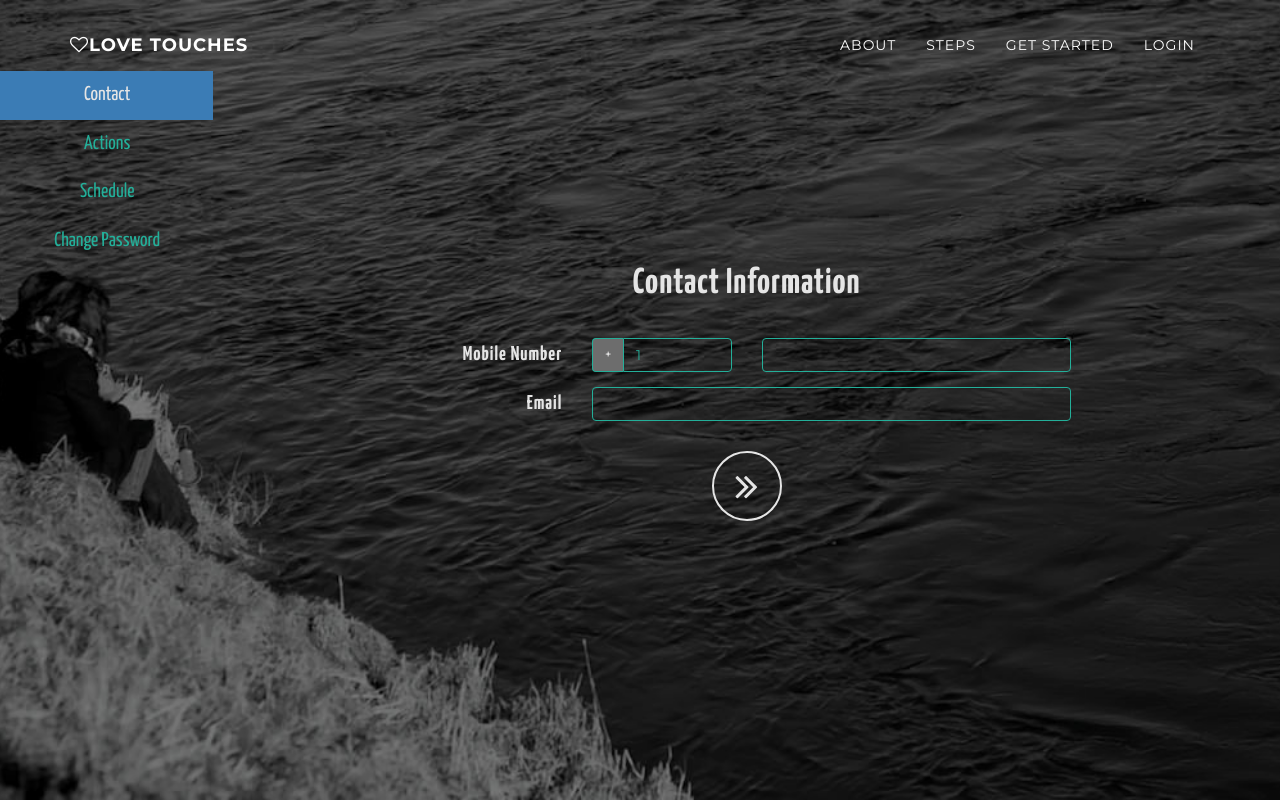
After one commit to brolewis/love_touches, a Flask app: template templates/profile.html in a window 1280 px wide. The commit adds this page. Run offline with Flask 2, Linux system fonts and the light colour scheme; the template is opened without the code that fills it: values that come from a table or form of the project are taken from there, others are empty; parts of the project's set-up code (start-up, migrations or seed data) failed here and were passed over; some libraries are stand-ins or nearby versions.

Commit message:
Latest Updates

```diff
--- a/forms.py
+++ b/forms.py
@@ -1,6 +1,6 @@
 # Third Party
 import flask
-import flask.ext.security as security
+import flask.ext.security
 import flask.ext.wtf
 import phonenumbers
 import pytz
@@ -8,6 +8,7 @@ import wtforms
 import wtforms.ext.sqlalchemy.fields
 # Local
 import main
+import models
 import utils
 
 
@@ -74,64 +75,22 @@ class PasswordChangeForm(flask.ext.wtf.Form):
     confirm = wtforms.PasswordField('Repeat Password')
 
 
-class LoginForm(security.forms.Form, security.forms.NextFormMixin):
-    country_code = wtforms.TextField(default='1')
-    phone = wtforms.TextField(label='Mobile Number')
-    email = wtforms.TextField(validators=[wtforms.validators.Email(),
-                                          wtforms.validators.Optional()])
-    password = wtforms.PasswordField('Password')
-    remember = wtforms.BooleanField('Remember Me')
-    submit = wtforms.SubmitField('Login')
+def unique_user_email(form, field):
+    user = models.User.query.filter_by(email=field.data).first()
+    if user is not None and user.confirmed_at is not None:
+        get_message = flask.ext.security.utils.get_message
+        msg = get_message('EMAIL_ALREADY_ASSOCIATED', email=field.data)[0]
+        raise wtforms.ValidationError(msg)
 
-    def __init__(self, *args, **kwargs):
-        super(LoginForm, self).__init__(*args, **kwargs)
 
-    def validate(self):
-        if not super(LoginForm, self).validate():
-            return False
-        try:
-            phone = utils.format_phone(self.data)
-        except phonenumbers.NumberParseException:
-            message = "The phone number doesn't appear to be valid."
-            self.phone.errors.append(message)
-            return False
-        email = self.email.data.strip()
-        password = self.password.data
-        if not (phone or email):
-            message = 'Please enter either an email address or mobile number.'
-            self.phone.errors.append(message)
-            self.email.errors.append(message)
-            return False
-        if password.strip() == '' or password is None:
-            message = security.utils.get_message('PASSWORD_NOT_PROVIDED')[0]
-            self.password.errors.append(message)
-            return False
-        email_filter = main.user_datastore.user_model.email.ilike(email)
-        query = main.user_datastore.user_model.query
-        user = query.filter(email_filter).first()
-        if user is None:
-            user = query.filter_by(phone=phone).first()
-        if user is None:
-            message = "There doesn't seem to be an account associated with "
-            message += 'either the provided email address or mobile number.'
-            self.phone.errors.append(message)
-            self.email.errors.append(message)
-            return False
-        if user.phone_confirmed_at is None:
-            self.phone.errors.append('Phone number requires confirmation.')
-            return False
-        if security.confirmable.requires_confirmation(user):
-            message = security.utils.get_message('CONFIRMATION_REQUIRED')[0]
-            self.email.errors.append(message)
-            return False
-        success = security.utils.verify_and_update_password(password, user)
-        if not success:
-            message = security.utils.get_message('INVALID_PASSWORD')[0]
-            self.password.errors.append(message)
-            return False
-        if not user.is_active():
-            message = security.utils.get_message('DISABLED_ACCOUNT')[0]
-            self.email.errors.append(message)
-            return False
-        self.user = user
-        return True
+class ConfirmRegisterForm(flask.ext.wtf.Form,
+                          flask.ext.security.forms.RegisterFormMixin):
+    email = wtforms.TextField('Email', [wtforms.validators.Required(),
+                                        unique_user_email,
+                                        wtforms.validators.Email()])
+    password = wtforms.PasswordField('Password',
+                                     [wtforms.validators.Required(),
+                                      wtforms.validators.Length(6, 128)])
+    submit = wtforms.SubmitField()
+
+main.app.extensions['security'].confirm_register_form = ConfirmRegisterForm
--- a/main.py
+++ b/main.py
@@ -32,6 +32,8 @@ app.config['SECURITY_TRACKABLE'] = True
 app.config['SECURITY_CONFIRMABLE'] = True
 app.config['SECURITY_CONFIRM_URL'] = '/confirm_email'
 app.config['SECURITY_REGISTERABLE'] = True
+app.config['SECURITY_REGISTER_URL'] = '/register_user'
+app.config['SECURITY_POST_REGISTER_VIEW'] = '/post_register'
 app.config['SECURITY_RECOVERABLE'] = True
 app.config['SECURITY_POST_LOGIN_VIEW'] = 'post_login'
 user_datastore = flask.ext.security.SQLAlchemyUserDatastore(db, models.User,
--- a/models.py
+++ b/models.py
@@ -40,7 +40,6 @@ class Role(db.Model, flask.ext.security.RoleMixin):
 class User(db.Model, flask.ext.security.UserMixin):
     id = db.Column(db.Integer, primary_key=True)
     password = db.Column(db.String, default='')
-    timezone = db.Column(db.String)
     active = db.Column(db.Boolean)
     email = db.Column(db.String, unique=True)
     phone = db.Column(db.String)
@@ -67,8 +66,8 @@ class Crontab(db.Model):
     id = db.Column(db.Integer, primary_key=True)
     user_id = db.Column(db.Integer, db.ForeignKey('user.id'))
     day_of_week = db.Column(db.Integer)
-    hour = db.Column(db.Integer)
-    minute = db.Column(db.Integer)
+    time = db.Column(db.Time)
+    timezone = db.Column(db.String)
 
     @sqlalchemy.ext.hybrid.hybrid_property
     def day_label(self):
--- a/static/css/grayscale.css
+++ b/static/css/grayscale.css
@@ -1,7 +1,8 @@
 body {
     width: 100%;
     height: 100%;
-    font-family: Lora,"Helvetica Neue",Helvetica,Arial,sans-serif;
+    font-family: 'Yanone Kaffeesatz', sans-serif;
+    font-size: 20px;
     color: #fff;
     background-color: #000;
 }
@@ -19,7 +20,7 @@ h5,
 h6 {
     margin: 0 0 35px;
     text-transform: uppercase;
-    font-family: Montserrat,"Helvetica Neue",Helvetica,Arial,sans-serif;
+    font-family: Montserrat, "Helvetica Neue", Helvetica, Arial, sans-serif;
     font-weight: 700;
     letter-spacing: 1px;
 }
@@ -115,6 +116,7 @@ a:focus {
     -webkit-transition: background .3s ease-in-out;
     -moz-transition: background .3s ease-in-out;
     transition: background .3s ease-in-out;
+    font-size: 14px;
 }
 
 .navbar-custom .nav li a:hover,
@@ -313,7 +315,7 @@ a:focus {
 }
 
 .footer p {
-    font-size: 14px;
+    font-size: 16px;
     margin: 0px;
 }
 
@@ -453,6 +455,8 @@ body {
 input[type="text"],
 input[type="number"],
 input[type="password"] {
+    font-family: Montserrat,"Helvetica Neue",Helvetica,Arial,sans-serif;
+    /*font-family: "Helvetica Neue",Helvetica,Arial,sans-serif;*/
     border: 1px solid #28c3ab;
     color: #28c3ab;
     background-color: transparent;
@@ -472,6 +476,7 @@ input[type="password"] {
 }
 
 select {
+    font-family: Montserrat,"Helvetica Neue",Helvetica,Arial,sans-serif;
     border: 1px solid #28c3ab;
     color: #28c3ab;
     background-color: transparent;
@@ -482,7 +487,7 @@ select {
     height: 34px;
 }
 
-.help-error {
+.help-error, .has-error input {
     color: #B84D45 !important;
 }
 
@@ -491,3 +496,56 @@ select {
     border: 1px solid #28c3ab;
     color: #FFFFFF;
 }
+
+.form-horizontal .control-label {
+    padding-top: 3px;
+    letter-spacing: 1px;
+}
+
+.sidebar {
+  display: none;
+}
+@media (min-width: 768px) {
+  .sidebar {
+    position: fixed;
+    top: 51px;
+    bottom: 0;
+    left: 0;
+    z-index: 1000;
+    display: block;
+    padding: 20px;
+    overflow-x: hidden;
+    overflow-y: auto;
+  }
+}
+
+.nav-sidebar {
+  margin-right: -21px; /* 20px padding + 1px border */
+  margin-bottom: 20px;
+  margin-left: -20px;
+}
+
+.nav-sidebar > li > a {
+  padding-right: 20px;
+  padding-left: 20px;
+}
+
+.nav-sidebar > .active > a,
+.nav-sidebar > .active > a:hover,
+.nav-sidebar > .active > a:focus {
+  color: #fff;
+  background-color: #428bca;
+}
+
+.main {
+  padding: 20px;
+}
+@media (min-width: 768px) {
+  .main {
+    padding-right: 40px;
+    padding-left: 40px;
+  }
+}
+.main .page-header {
+  margin-top: 0;
+}
--- a/templates/index.html
+++ b/templates/index.html
@@ -12,7 +12,7 @@
             <div class="modal-content">
                 <div class="modal-header">
                     <button type="button" class="close" data-dismiss="modal"><span aria-hidden="true">&times;</span><span class="sr-only">Close</span></button>
-                    <h4 class="modal-title">Confirmation Message</h4>
+                    <h4 class="modal-title">Messages</h4>
                 </div>
                 <div class="modal-body">
                     <ul>
--- /dev/null
+++ b/templates/profile.html
@@ -0,0 +1,75 @@
+{% extends "base.html" %}
+{% block title %}Love Touches - User Profile{% endblock %}
+{% block content %}
+    <section class="intro">
+        <div class="intro-body">
+            <div class="container-fluid">
+                <div class="row">
+                    <div class="col-sm-3 col-md-2 sidebar">
+                        <ul class="nav nav-sidebar">
+                            <li class="active"><a href="#">Contact</a></li>
+                            <li><a href="#">Actions</a></li>
+                            <li><a href="#">Schedule</a></li>
+                            <li><a href="#">Change Password</a></li>
+                        </ul>
+                    </div>
+                    <div class="col-sm-9 col-sm-offset-3 col-md-10 col-md-offset-2 main">
+                        <h1 class="signup-text">Contact Information</h1>
+                        <form role="form" method="post" class="form-horizontal" action="{{ url_for('profile', action='profile') }}">
+                            {{ profile_form.hidden_tag() }}
+                            {% for field in profile_form %}
+                            {% if field|simple_field_filter and field.name != 'country_code' %}
+                            {% if field.type == 'SubmitField' %}
+                            <div class="form-group">
+                                <a href="{{ url_for_security('login') }}">Login</a> |
+                                <a href="{{ url_for_security('forgot_password') }}">Forgot Password</a>
+                            </div>
+                            <div class="form-group">
+                                <button name="submit" type="submit" class="btn btn-circle btn-circle-right">
+                                    <i class="fa fa-angle-double-right animated"></i>
+                                </button>
+                            </div>
+                            {% else %}
+                            <div class="form-group{% if field.errors %} has-error{% endif %}">
+                                {{ field.label(class='col-sm-4 control-label') }}
+                                <div class="col-sm-6">
+                                    {% if field.name == 'phone' %}
+                                    <div class="row">
+                                        <div class="col-xs-4">
+                                            <div class="input-group">
+                                                <div class="input-group-addon">+</div>
+                                                {{ profile_form.country_code(maxlength='4', class='form-control col-xs-2') }}
+                                            </div>
+                                        </div>
+                                        <div class="col-xs-8">
+                                            {{ field(class='form-control col-xs-9') }}
+                                        </div>
+                                    </div>
+                                    {% else %}
+                                    {{ field(class='form-control') }}
+                                    {% endif %}
+                                    {% if field.description %}
+                                        <span class="help-block">{{ field.description|safe }}</span>
+                                    {% endif %}
+                                    {% if field.errors %}
+                                    <span class="help-block help-error">
+                                        {{ field.errors|join('<br />')|safe }}
+                                    </span>
+                                    {% endif %}
+                                </div>
+                            </div>
+                            {% endif %}
+                            {% endif %}
+                            {% endfor %}
+                            <div class="form-group">
+                                <button name="submit" type="submit" class="btn btn-circle btn-circle-right">
+                                    <i class="fa fa-angle-double-right animated"></i>
+                                </button>
+                            </div>
+                        </form>
+                    </div>
+                </div>
+            </div>
+        </div>
+    </section>
+{% endblock %}
```
Also changed, not shown: templates/security/login_user.html (+4 -21 lines), templates/security/register_user.html (+16 -8 lines), views.py (+115 -14 lines).
